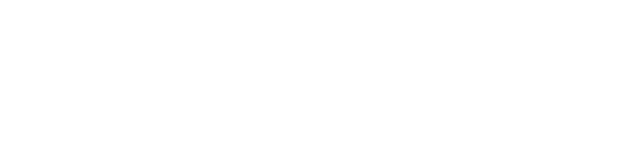
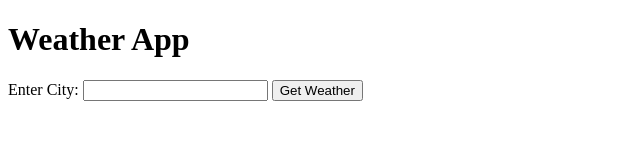
Before and after one commit to Ewesit/Weather_App, a plain HTML site: page index.html in a window 1280 px wide. Shown: the whole page, without its empty margins (0-640 px from the left). Drawn offline with Linux system fonts and the light colour scheme.

Commit message:
index.html

```diff
--- a/index.html
+++ b/index.html
@@ -7,7 +7,14 @@
     <link rel="stylesheet" href="style.css">
 </head>
 <body>
+    <h1>Weather App</h1>
+    <form id="weatherForm">
+        <label for="city">Enter City:</label>
+        <input type="text" id="city" name="city" required>
+        <button type="button" onclick="getWeather()">Get Weather</button>
+    </form>
 
+    <div id="weatherInfo"></div>
 
 </body>
 </html>
```
